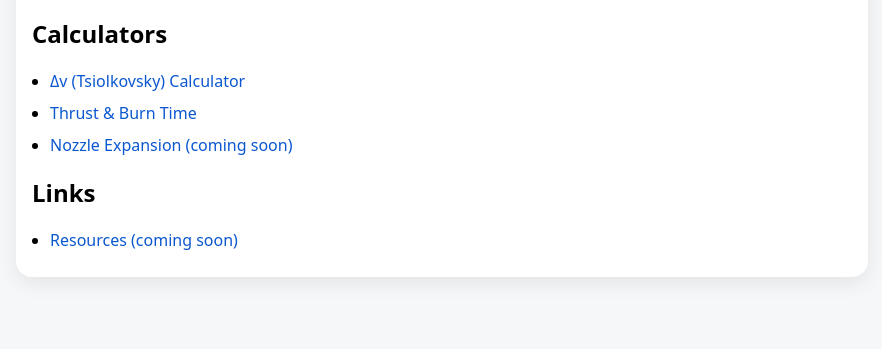
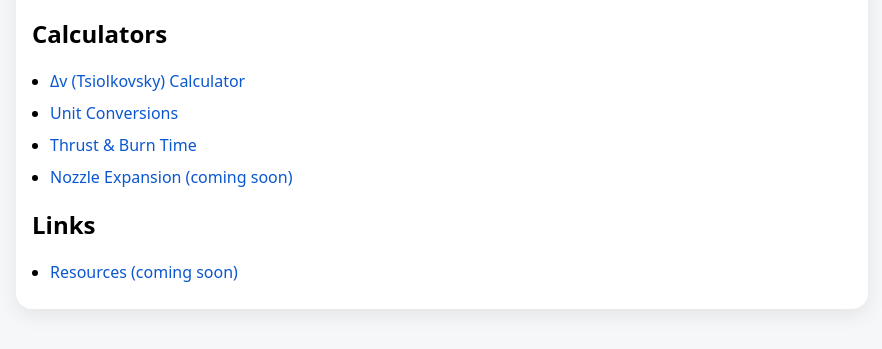
Before and after one commit to werd-prop/werd-prop.github.io, a plain HTML site: page index.html in a window 1280 px wide. Shown: the part 95-444 px from the top of the page, without its empty margins (198-1080 px from the left). Drawn offline with Linux system fonts and the light colour scheme.

Commit message:
Update index.html

```diff
--- a/index.html
+++ b/index.html
@@ -24,6 +24,7 @@
     <h2>Calculators</h2>
     <ul>
       <li><a href="./calculators/delta-v/">Δv (Tsiolkovsky) Calculator</a></li>
+      <li><a href="./calculators/conversions/">Unit Conversions</a></li>
       <li><a href="./calculators/thrust/">Thrust & Burn Time</a></li>
       <li><a href="./calculators/nozzle/">Nozzle Expansion (coming soon)</a></li>
     </ul>
```
